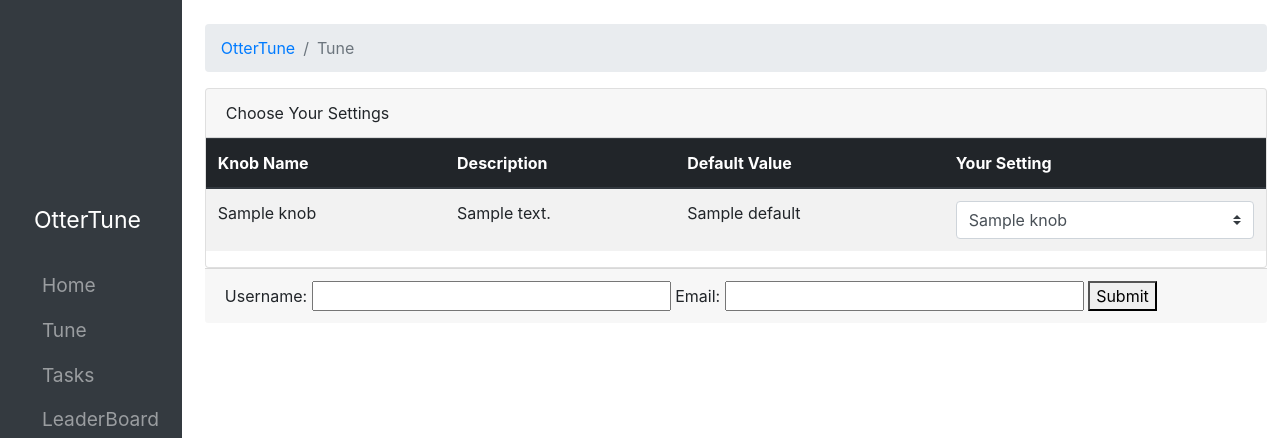
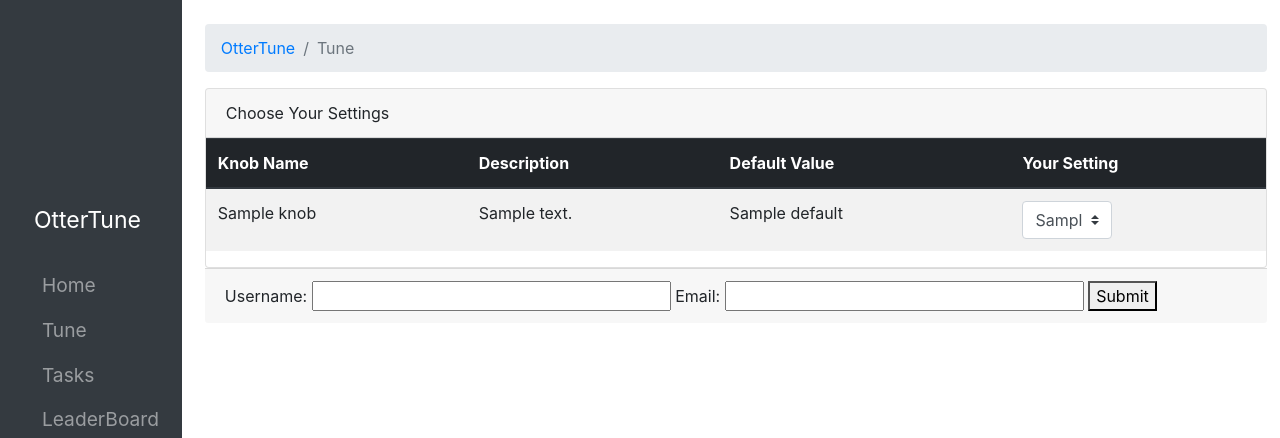
Before and after one commit to bohanjason/ottertune-demo, a Django app: template demo/templates/select.html in a window 1280 px wide. Shown: the top 438 px of the page. Run offline with Django 3.2, Linux system fonts and the light colour scheme; the template is opened without the code that fills it: most values are stand-ins (such as "Sample title", 1, 10 or a date in 2020); some libraries are stand-ins or nearby versions.

Commit message:
change width

```diff
--- a/demo/templates/select.html
+++ b/demo/templates/select.html
@@ -28,9 +28,9 @@
           <tr>
             <td>{{ x.name }}</td>
             <td>{{ x.description }}</td>
-            <td>{{ x.default }}</td>
+            <td >{{ x.default }}</td>
             <td>
-              <select class="custom-select" name={{x.name}} >
+              <select class="custom-select" name={{x.name}} style="width: 90px;">
               {% for choice in y %}
                 <option>{{ choice }}</option>
               {% endfor %}
```
